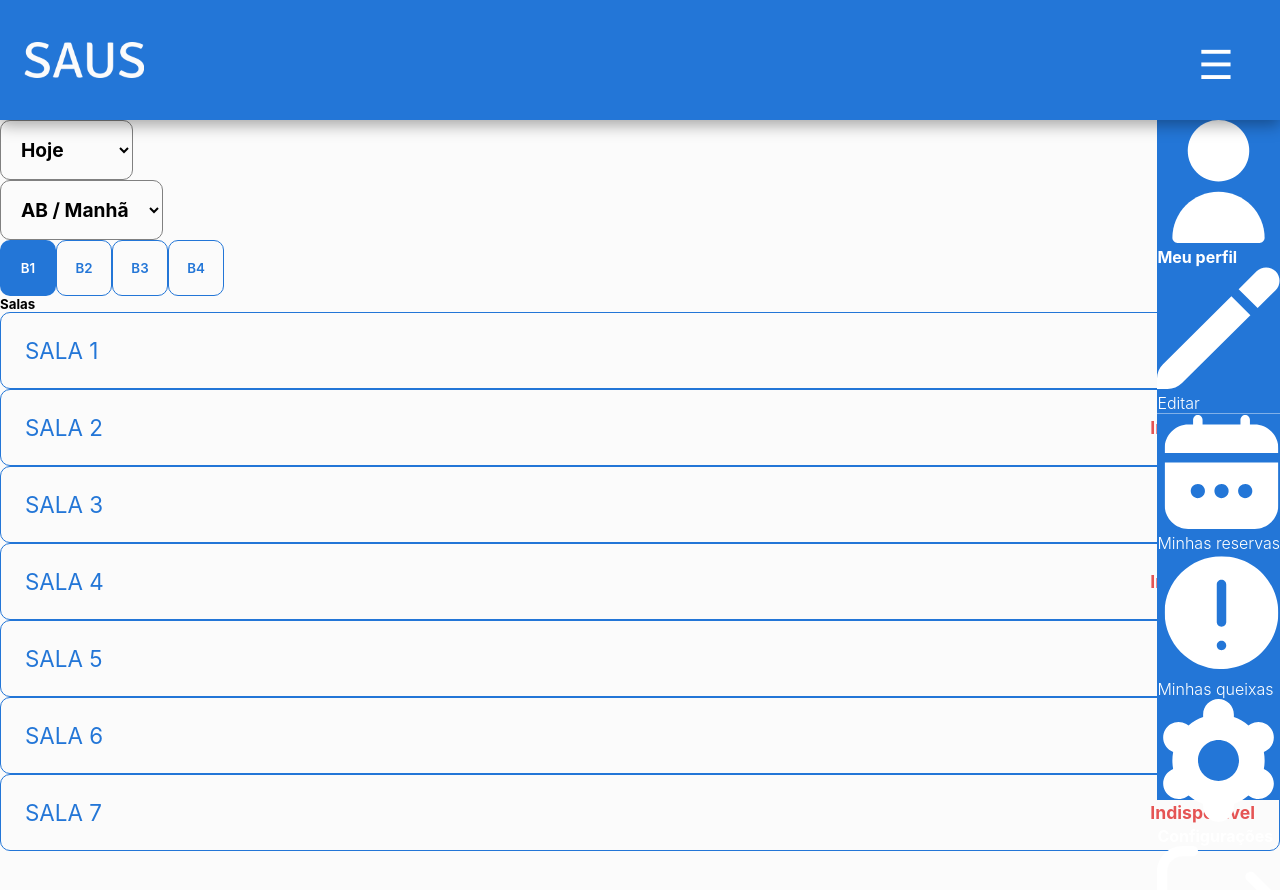
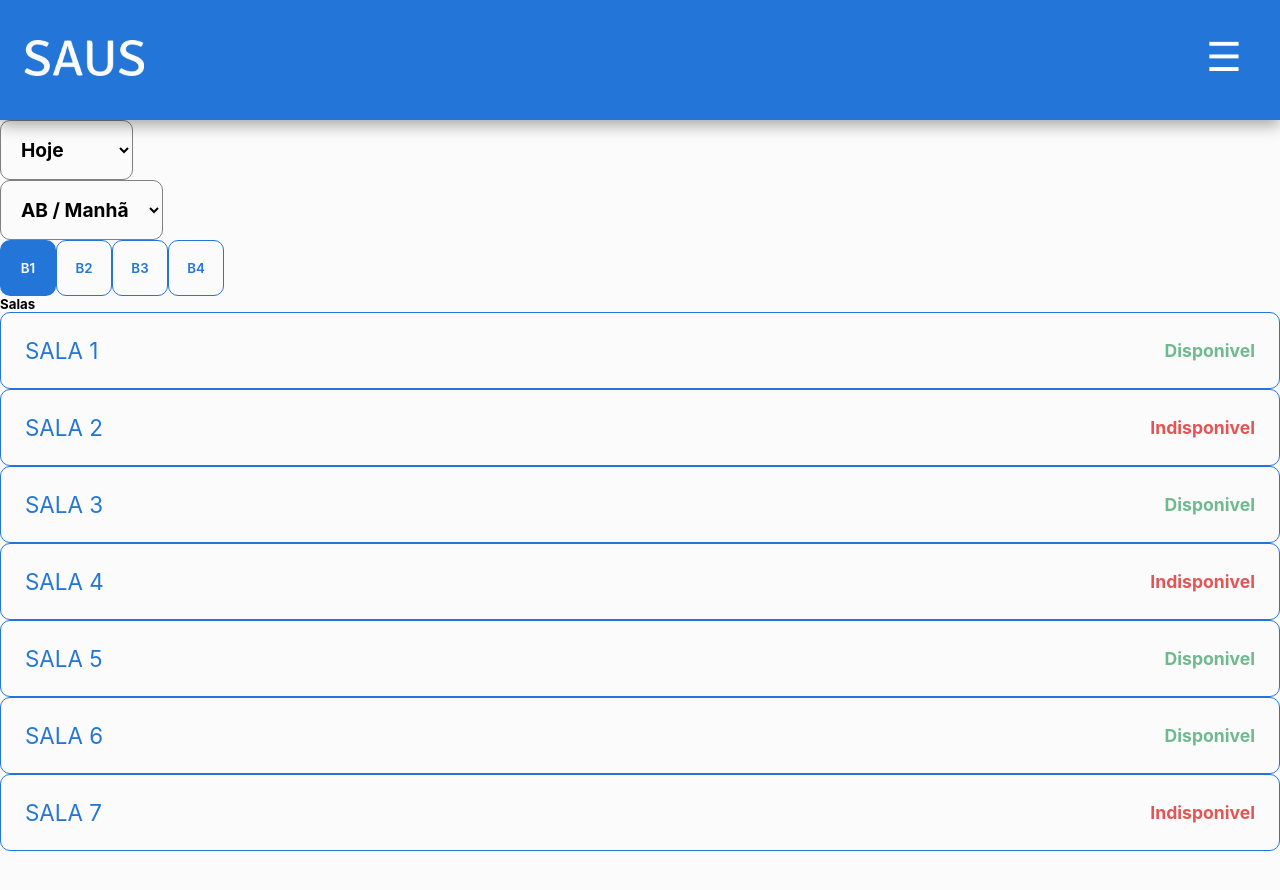
Before and after one commit to yuri-L1ma/SAUS, a React (Create React App) app: page / in a window 1280 px wide. Shown: the top 890 px of the page. After the commit the page ends 851 px from the top, so only its background shows below. Built offline with nearby package versions, Linux system fonts and the light colour scheme.

Commit message:
Mandando pro PC

```diff
--- a/src/components/Menu/Menu.css
+++ b/src/components/Menu/Menu.css
@@ -17,8 +17,8 @@
     border: none;
     font-size: 2.5rem;
     border-radius: 10px;
-    width: 5rem;
-    height: 5rem;
+    width: 4rem;
+    height: 4rem;
     color: white;
     transition: background-color .2s ease-in-out;
 }
@@ -28,35 +28,39 @@
 }
 
 .menu-colapse{
+    width: 100%;
+    height: 100%;
+    /* width: 100vw; */
+    /* height: 100vh; */
     position: relative;
 }
 
 .menu-colapse ul{
-    margin: 0;
-    padding: 0;
-    background: #2376D7;
+    padding: 2rem;
+    display: flex;
+    width: 100%;
+    min-width: 75vw;
+    flex-direction: column;
+    overflow: hidden;
     color: white;
     height: 85vh;
+}
+.menu-colapse .dontbreak{
     position: absolute;
+    display: flex;
+    flex-wrap: nowrap;
     top: 0;
+    overflow-x: hidden;
+    background: #2376D7;
     right: 0;
+    width: auto;
+    max-width: 0%;
+    transition: .3s ease;
+    /* max-width: 0; */
 }
 
-.menu-colapse .container{
-    width: 0;
-    height: 0;
-    min-width: 0;
-    display: flex;
-    flex-direction: column;
-    gap: 2rem;
-    min-width: 200px;
-    transition: width .2s ease-in-out;
-}
-
-.menu-colapse.ativo .container{
-    width: 75%;
-    padding: 2rem;
-    overflow: visible;
+.menu-colapse.ativo .dontbreak{
+    max-width: 75vw;
 }
 
 
@@ -84,3 +88,21 @@ img{
     width: 100%;
     /* object-fit: contain; */
 }
+
+@keyframes menutoogleOpen {
+    from{
+        transform: translateX(100%);
+    }
+    to{
+        transform: translateX(0%);
+    }
+}
+
+@keyframes menutoogleClose {
+    from{
+        transform: translateX(0%);
+    }
+    to{
+        transform: translateX(100%);
+    }
+}
--- a/src/components/Menu/Menu.jsx
+++ b/src/components/Menu/Menu.jsx
@@ -7,22 +7,32 @@ import queixas_icon from "../../assets/icons/queixa.svg"
 import config_icon from "../../assets/icons/config.svg"
 import sair_icon from "../../assets/icons/setaSair.svg"
 
+import { NavLink } from "react-router-dom"
+
 const Menu = () => {
     const toogleMenu = () => {
         const menu = document.querySelector(".menu-colapse")
         menu.classList.toggle("ativo")
     }
+
+    const closeMenu = () => {
+        const menu = document.querySelector(".menu-colapse")
+        menu.classList.remove("ativo")
+    }
+
     return (
         <>
             <nav className="menu">
                 <div className="img_container">
-                    <img src={logo} alt="" />
+                    <NavLink to={"/"} >
+                        <img onClick={closeMenu} src={logo} alt="" />
+                    </NavLink>
                 </div>
                 <button onClick={toogleMenu} type="button">☰</button>
             </nav>
-            <nav className="menu-colapse ativo">
+            <nav className="menu-colapse">
+                <div className="dontbreak">
                     <ul>
-
                         <div className="list-item">
                             <div className="item d-flex gap-3 border-bottom pb-3">
                                 <span className="icon">
@@ -41,7 +51,9 @@ const Menu = () => {
                                     <span className="icon">
                                         <img src={reservas_icon} alt="" />
                                     </span>
+                                    <NavLink onClick={closeMenu} to={"/aluno/reservas"} className={"text-light text-decoration-none"}>
                                         <h5>Minhas reservas</h5>
+                                    </NavLink>
                                 </div>
                                 <div className="item d-flex gap-2 border-bottom pb-2">
                                     <span className="icon">
@@ -68,6 +80,7 @@ const Menu = () => {
                             </div>
                         </div>
                     </ul>
+                </div>
             </nav>
         </>
     )
--- a/src/pages/Reservas/Reservas.jsx
+++ b/src/pages/Reservas/Reservas.jsx
@@ -1,7 +1,7 @@
 const Reservas = () => {
     return (
         <>
-
+        <h1>Oi, reservas</h1>
         </>
     )
 }
```
Lines whose indentation alone changed are shown as unchanged.
